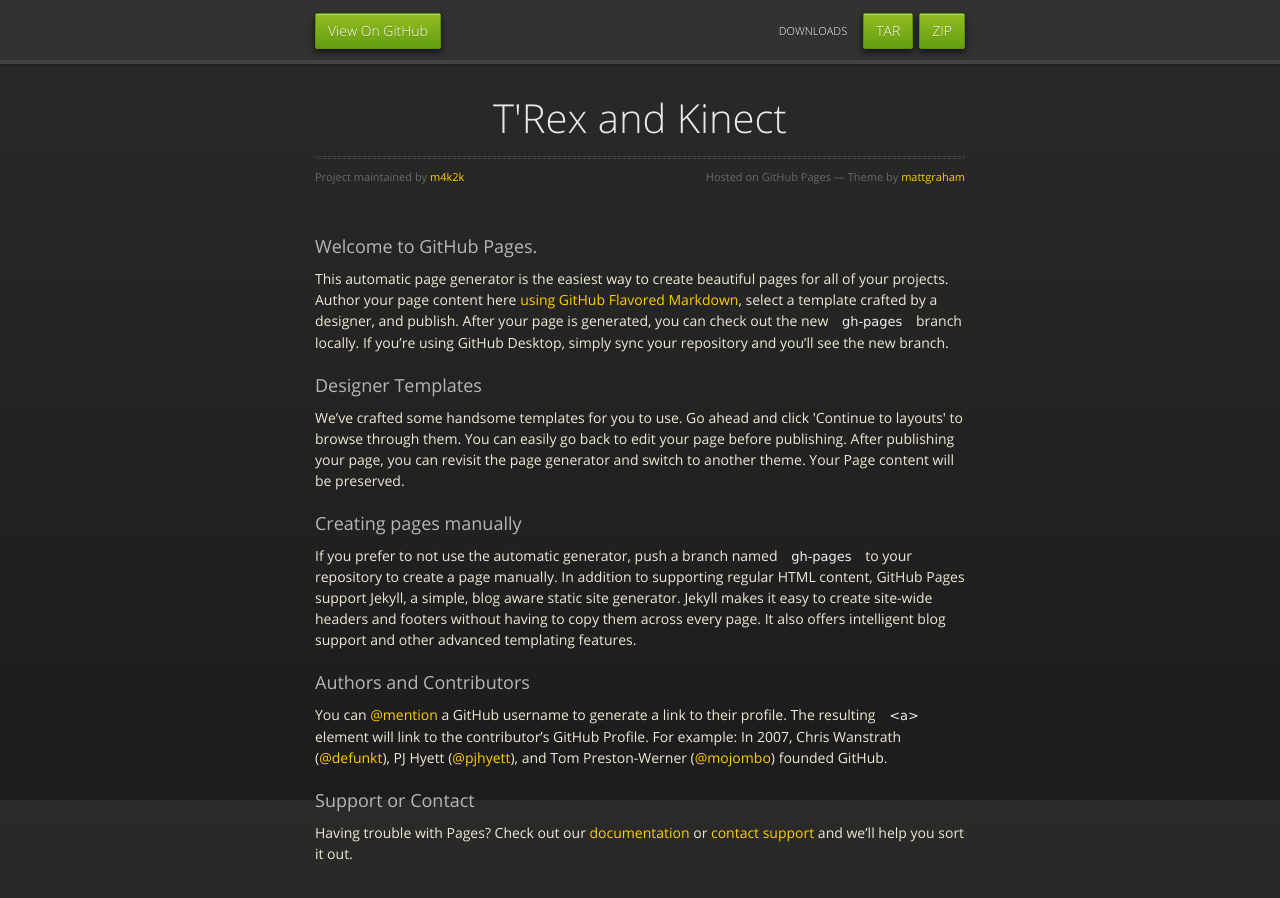
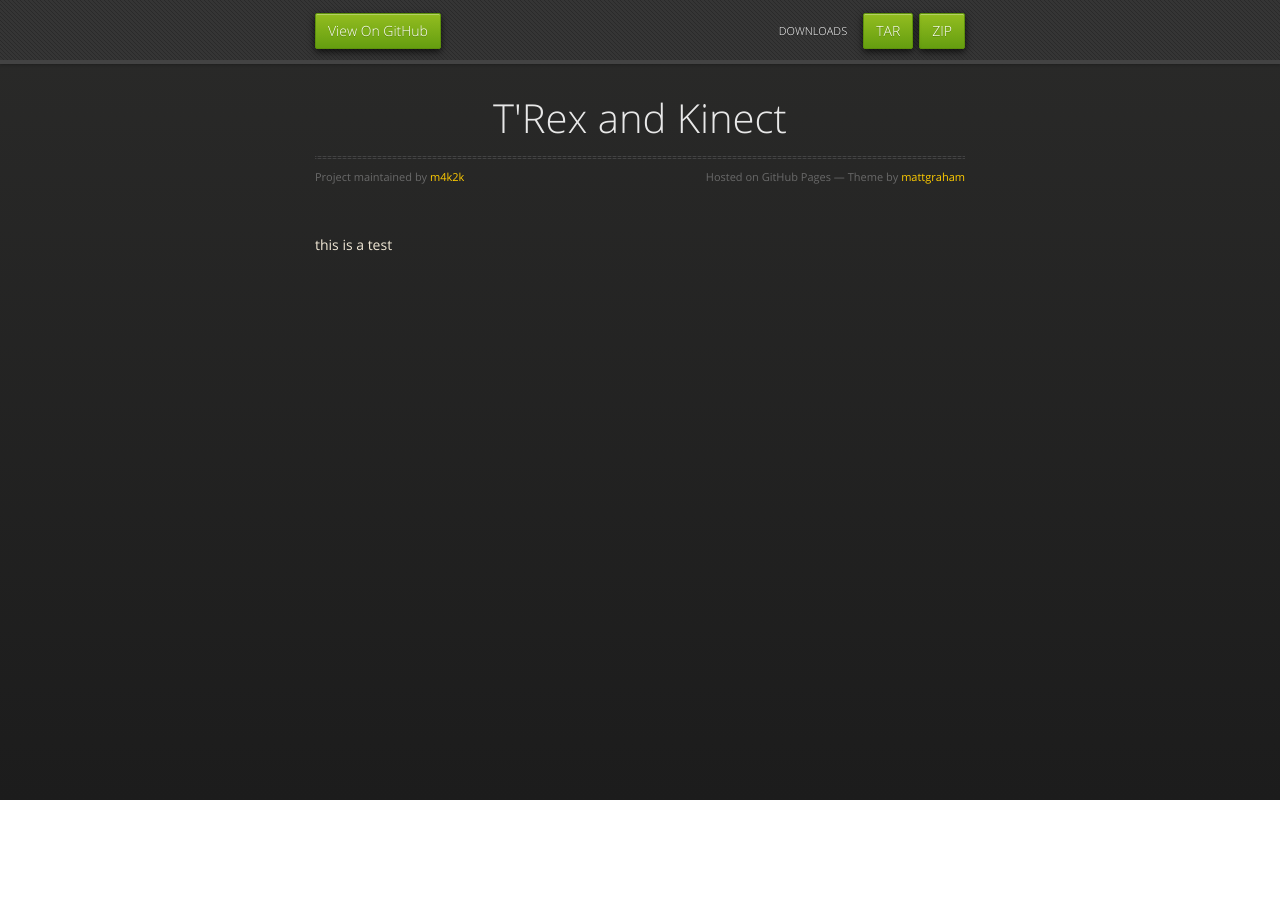
Before and after one commit to m4k2k/rex_ki, a plain HTML site: page index.html in a window 1280 px wide. After the commit the page ends 800 px from the top, so only its background shows below. Drawn offline with nearby package versions, Linux system fonts and the light colour scheme.

```diff
--- a/index.html
+++ b/index.html
@@ -38,30 +38,7 @@
           <span class="credits right">Hosted on GitHub Pages &mdash; Theme by <a href="https://twitter.com/michigangraham">mattgraham</a></span>
         </div>
 
-        <h3>
-<a id="welcome-to-github-pages" class="anchor" href="#welcome-to-github-pages" aria-hidden="true"><span aria-hidden="true" class="octicon octicon-link"></span></a>Welcome to GitHub Pages.</h3>
-
-<p>This automatic page generator is the easiest way to create beautiful pages for all of your projects. Author your page content here <a href="https://guides.github.com/features/mastering-markdown/">using GitHub Flavored Markdown</a>, select a template crafted by a designer, and publish. After your page is generated, you can check out the new <code>gh-pages</code> branch locally. If you’re using GitHub Desktop, simply sync your repository and you’ll see the new branch.</p>
-
-<h3>
-<a id="designer-templates" class="anchor" href="#designer-templates" aria-hidden="true"><span aria-hidden="true" class="octicon octicon-link"></span></a>Designer Templates</h3>
-
-<p>We’ve crafted some handsome templates for you to use. Go ahead and click 'Continue to layouts' to browse through them. You can easily go back to edit your page before publishing. After publishing your page, you can revisit the page generator and switch to another theme. Your Page content will be preserved.</p>
-
-<h3>
-<a id="creating-pages-manually" class="anchor" href="#creating-pages-manually" aria-hidden="true"><span aria-hidden="true" class="octicon octicon-link"></span></a>Creating pages manually</h3>
-
-<p>If you prefer to not use the automatic generator, push a branch named <code>gh-pages</code> to your repository to create a page manually. In addition to supporting regular HTML content, GitHub Pages support Jekyll, a simple, blog aware static site generator. Jekyll makes it easy to create site-wide headers and footers without having to copy them across every page. It also offers intelligent blog support and other advanced templating features.</p>
-
-<h3>
-<a id="authors-and-contributors" class="anchor" href="#authors-and-contributors" aria-hidden="true"><span aria-hidden="true" class="octicon octicon-link"></span></a>Authors and Contributors</h3>
-
-<p>You can <a href="https://help.github.com/articles/basic-writing-and-formatting-syntax/#mentioning-users-and-teams" class="user-mention">@mention</a> a GitHub username to generate a link to their profile. The resulting <code>&lt;a&gt;</code> element will link to the contributor’s GitHub Profile. For example: In 2007, Chris Wanstrath (<a href="https://github.com/defunkt" class="user-mention">@defunkt</a>), PJ Hyett (<a href="https://github.com/pjhyett" class="user-mention">@pjhyett</a>), and Tom Preston-Werner (<a href="https://github.com/mojombo" class="user-mention">@mojombo</a>) founded GitHub.</p>
-
-<h3>
-<a id="support-or-contact" class="anchor" href="#support-or-contact" aria-hidden="true"><span aria-hidden="true" class="octicon octicon-link"></span></a>Support or Contact</h3>
-
-<p>Having trouble with Pages? Check out our <a href="https://help.github.com/pages">documentation</a> or <a href="https://github.com/contact">contact support</a> and we’ll help you sort it out.</p>
+        <p>this is a test</p>
       </section>
 
     </div>
```
Also changed, not shown: params.json (+1 -1 lines).
